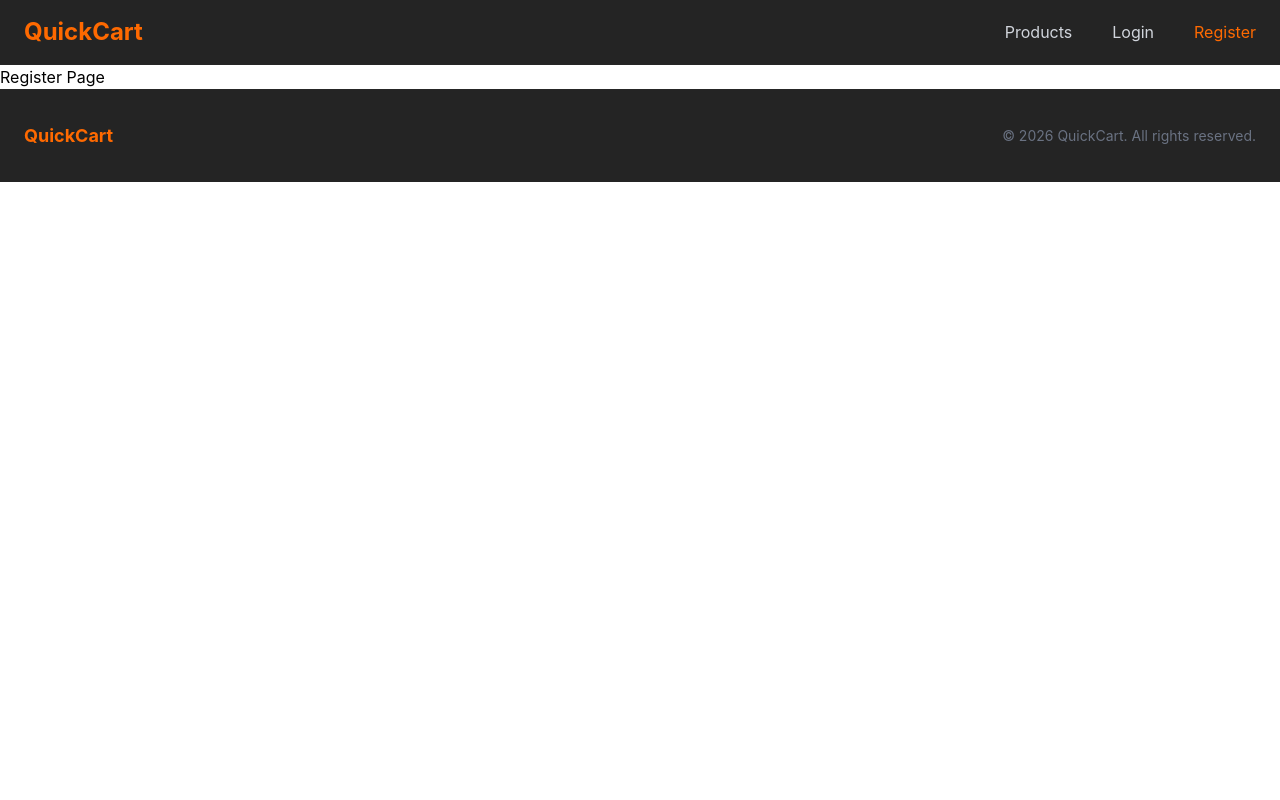
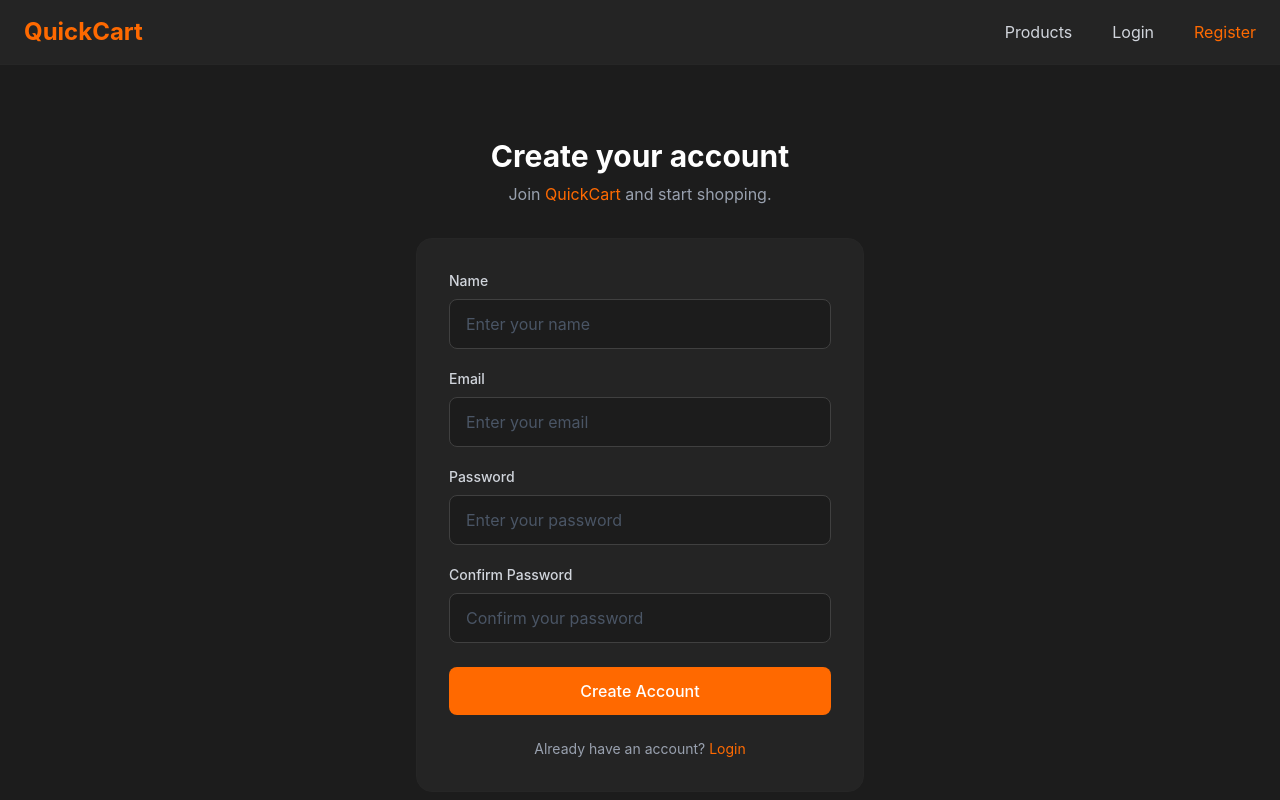
Before and after one commit to Anirudh-Negii/quickcart, a React (Vite) app in the folder frontend/: page /register in a window 1280 px wide. Shown: the top 800 px of the page. Built offline with nearby package versions, Linux system fonts and the light colour scheme.

Commit message:
Add registration

```diff
--- a/frontend/src/pages/Register.jsx
+++ b/frontend/src/pages/Register.jsx
@@ -1,11 +1,175 @@
-import React from "react";
+import { Link, useNavigate } from "react-router";
+import { useForm } from "react-hook-form";
+import api from "../api/axios";
+import { useState } from "react";
 
-const Register = () => {
+function Register() {
+  const navigate = useNavigate();
+  const [serverError, setServerError] = useState("");
+  const { register, handleSubmit, watch, formState: { errors, isSubmitting } } = useForm();
+  const password = watch("password");
+
+  async function onSubmit(data) {
+    setServerError("");
+
+    try {
+      await api.post("/auth/register", data);
+      navigate("/login");
+    } catch (error) {
+      setServerError(error.response?.data?.message || "Registration failed");
+    }
+  }
+
   return (
-    <div>
-      <h1>Register Page</h1>
-    </div>
+    <main className="flex min-h-screen items-center justify-center bg-[#1c1c1c] px-6 py-12">
+      <div className="w-full max-w-md">
+        <div className="mb-8 text-center">
+          <h1 className="text-3xl font-bold text-white">Create your account</h1>
+          <p className="mt-2 text-gray-400">
+            Join <span className="text-orange-500">QuickCart</span> and start shopping.
+          </p>
+        </div>
+
+        <form
+          onSubmit={handleSubmit(onSubmit)}
+          className="rounded-2xl border border-neutral-800 bg-[#242424] p-8"
+        >
+          <div className="space-y-5">
+            <div>
+              <label className="mb-2 block text-sm font-medium text-gray-300">
+                Name
+              </label>
+
+              <input
+                type="text"
+                placeholder="Enter your name"
+                {...register("name", {
+                  required: "Name is required",
+                  minLength: {
+                    value: 2,
+                    message: "Name must be at least 2 characters",
+                  },
+                  maxLength: {
+                    value: 50,
+                    message: "Name must not exceed 50 characters",
+                  },
+                })}
+                className="w-full rounded-lg border border-neutral-700 bg-[#1c1c1c] px-4 py-3 text-white outline-none transition-colors placeholder:text-gray-600 focus:border-orange-500"
+              />
+
+              {errors.name && (
+                <p className="mt-1 text-sm text-red-400">
+                  {errors.name.message}
+                </p>
+              )}
+            </div>
+
+            <div>
+              <label className="mb-2 block text-sm font-medium text-gray-300">
+                Email
+              </label>
+
+              <input
+                type="email"
+                placeholder="Enter your email"
+                {...register("email", {
+                  required: "Email is required",
+                  pattern: {
+                    value: /^[^\s@]+@[^\s@]+\.[^\s@]+$/,
+                    message: "Enter a valid email address",
+                  },
+                })}
+                className="w-full rounded-lg border border-neutral-700 bg-[#1c1c1c] px-4 py-3 text-white outline-none transition-colors placeholder:text-gray-600 focus:border-orange-500"
+              />
+
+              {errors.email && (
+                <p className="mt-1 text-sm text-red-400">
+                  {errors.email.message}
+                </p>
+              )}
+            </div>
+
+            <div>
+              <label className="mb-2 block text-sm font-medium text-gray-300">
+                Password
+              </label>
+
+              <input
+                type="password"
+                placeholder="Enter your password"
+                {...register("password", {
+                  required: "Password is required",
+                  minLength: {
+                    value: 6,
+                    message: "Password must be at least 6 characters",
+                  },
+                  pattern: {
+                    value: /^(?=.*[a-z])(?=.*[A-Z])(?=.*[^A-Za-z0-9]).+$/,
+                    message:
+                      "Password must contain uppercase, lowercase and special character",
+                  },
+                })}
+                className="w-full rounded-lg border border-neutral-700 bg-[#1c1c1c] px-4 py-3 text-white outline-none transition-colors placeholder:text-gray-600 focus:border-orange-500"
+              />
+
+              {errors.password && (
+                <p className="mt-1 text-sm text-red-400">
+                  {errors.password.message}
+                </p>
+              )}
+            </div>
+
+            <div>
+              <label className="mb-2 block text-sm font-medium text-gray-300">
+                Confirm Password
+              </label>
+
+              <input
+                type="password"
+                placeholder="Confirm your password"
+                {...register("confirmPassword", {
+                  required: "Please confirm your password",
+                  validate: (value) =>
+                    value === password || "Passwords do not match",
+                })}
+                className="w-full rounded-lg border border-neutral-700 bg-[#1c1c1c] px-4 py-3 text-white outline-none transition-colors placeholder:text-gray-600 focus:border-orange-500"
+              />
+
+              {errors.confirmPassword && (
+                <p className="mt-1 text-sm text-red-400">
+                  {errors.confirmPassword.message}
+                </p>
+              )}
+            </div>
+          </div>
+
+          {serverError && (
+            <p className="mt-5 text-center text-sm text-red-400">
+              {serverError}
+            </p>
+          )}
+
+          <button
+            type="submit"
+            disabled={isSubmitting}
+            className="mt-6 w-full cursor-pointer rounded-lg bg-orange-500 px-5 py-3 font-medium text-white transition-colors hover:bg-orange-600 disabled:cursor-not-allowed disabled:opacity-60"
+          >
+            {isSubmitting ? "Creating account..." : "Create Account"}
+          </button>
+
+          <p className="mt-6 text-center text-sm text-gray-400">
+            Already have an account?{" "}
+            <Link
+              to="/login"
+              className="cursor-pointer text-orange-500 transition-colors hover:text-orange-400"
+            >
+              Login
+            </Link>
+          </p>
+        </form>
+      </div>
+    </main>
   );
-};
+}
 
 export default Register;
```
